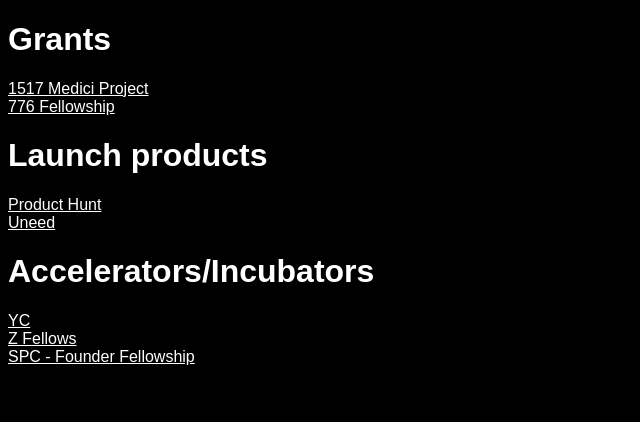
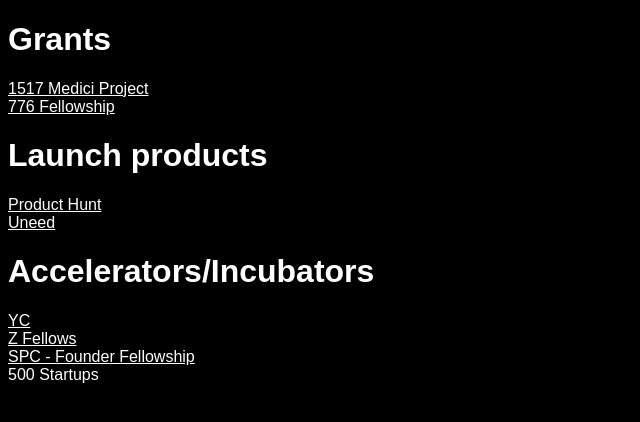
Before and after one commit to covendev/StartupStarterKit, a plain HTML site: page index.html in a window 1280 px wide. Shown: the whole page, without its empty margins (0-640 px from the left). Drawn offline with Linux system fonts and the light colour scheme.

Commit message:
Update index.html

```diff
--- a/index.html
+++ b/index.html
@@ -39,6 +39,8 @@
         <li><a href="https://www.ycombinator.com">YC</a></li>
         <li><a href="https://www.zfellows.com/">Z Fellows</a></li>
         <li><a href="https://www.southparkcommons.com/founder-fellowship">SPC - Founder Fellowship</a></li>
+        <li><a href="https://500.co/"></a>500 Startups</a></li>
+
 
     </ul>
 </body>
```
